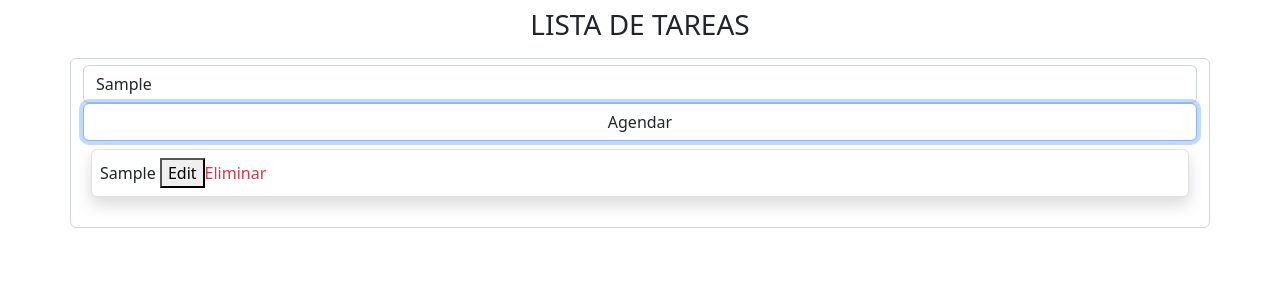
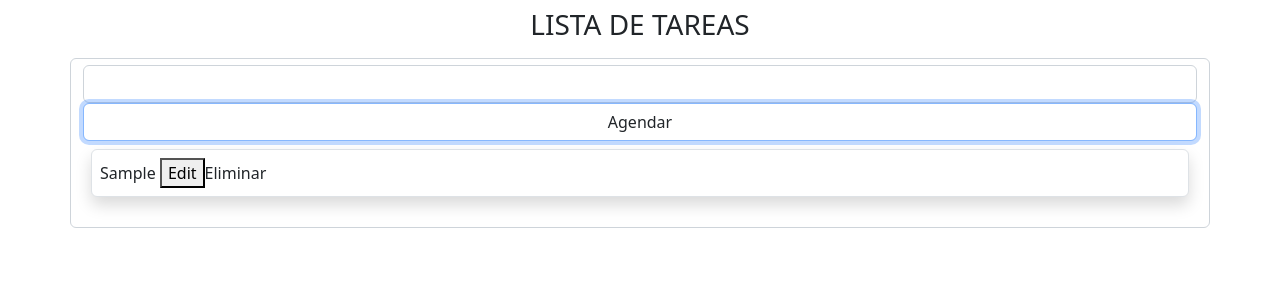
Before and after one commit to noeliamodica/React_ProyectoAgendaconBootstrap, a React (Create React App) app: page / in a window 1280 px wide. Both pictures are taken after typing "Sample" into the empty fields and a click on the input "Agendar". Shown: the top 300 px of the page. Built offline with nearby package versions, Linux system fonts and the light colour scheme.

Commit message:
funcionalidad delete

```diff
--- a/src/components/AgendaCard.js
+++ b/src/components/AgendaCard.js
@@ -1,7 +1,7 @@
 import { useState } from 'react'
 import 'bootstrap/dist/css/bootstrap.min.css';
 
-export function AgendaCard({item, onUpdate}){
+export function AgendaCard({item, onUpdate, onDelete}){
 
     const [edit, setEdit] = useState (false);
 
@@ -40,7 +40,7 @@ export function AgendaCard({item, onUpdate}){
             <div>
                 <span> {item.title} </span>
                  <button className="button" onClick={ ()=> setEdit(true) }>Edit</button>
-                <buttton className="text-danger ">Eliminar</buttton>
+                <buttton className="button" onClick={ (e)=> onDelete (item.id)}>Eliminar</buttton>
             </div>
         )
 
--- a/src/components/AgendaGrid.js
+++ b/src/components/AgendaGrid.js
@@ -23,12 +23,19 @@ export default function AgendaGrid (){
         }
 
         setAgendados ([...agendados, newData] )
+        setTitle ("");
     }
 
     function handleUpdate(id, value){
         const temp =[...agendados];
         const item = temp.find(item => item.id ===id );
         item.title = value
+        setAgendados(temp)
+
+    }
+
+    function handleDelete (id){
+        const temp= agendados.filter(item => item.id !== id)
         setAgendados(temp)
     }
 
@@ -47,7 +54,7 @@ export default function AgendaGrid (){
             <div>
                 {agendados.map(item =>(
                         <div className='p-2'>
-                        <AgendaCard  key={item.id} item={item} onUpdate={handleUpdate} />
+                        <AgendaCard  key={item.id} item={item} onUpdate={handleUpdate} onDelete={handleDelete}  />
                         </div>
 
                 ))
```
